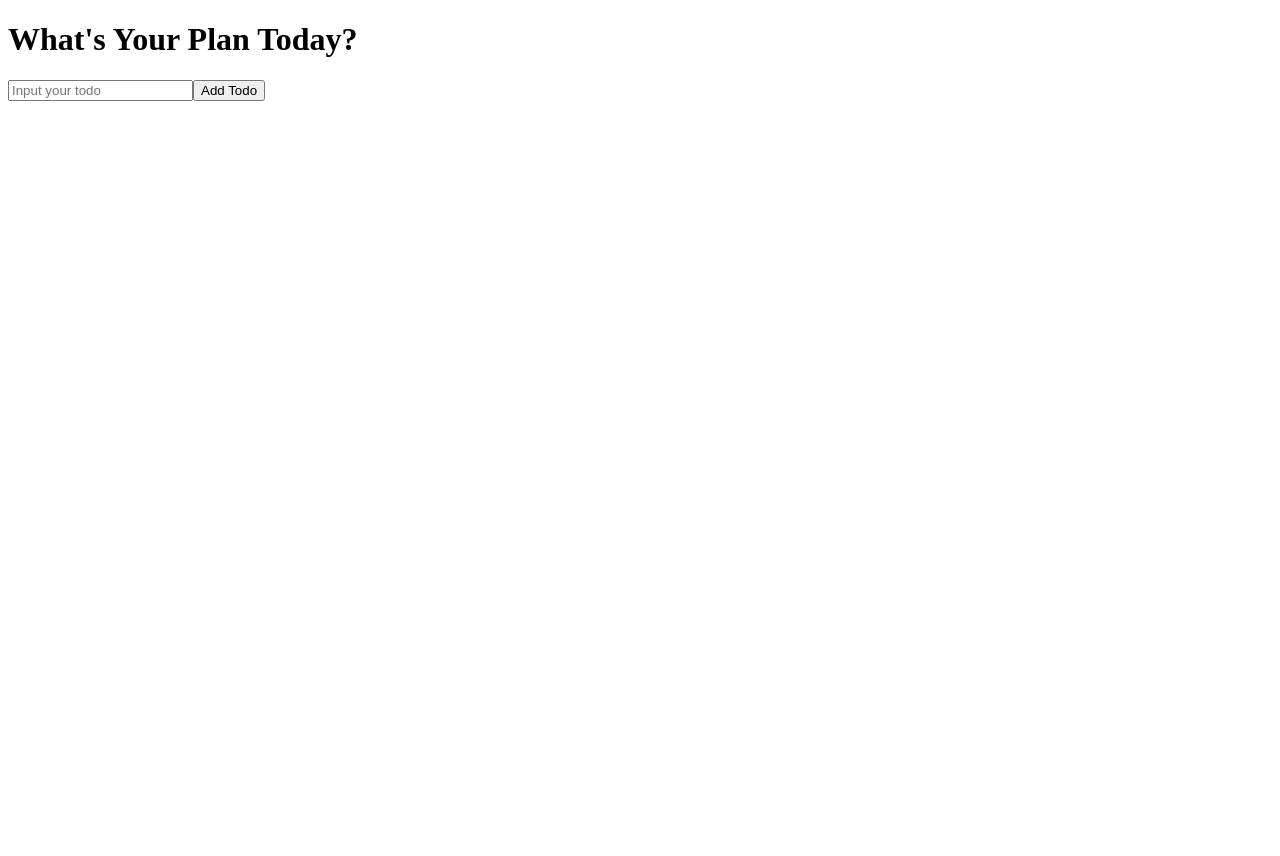
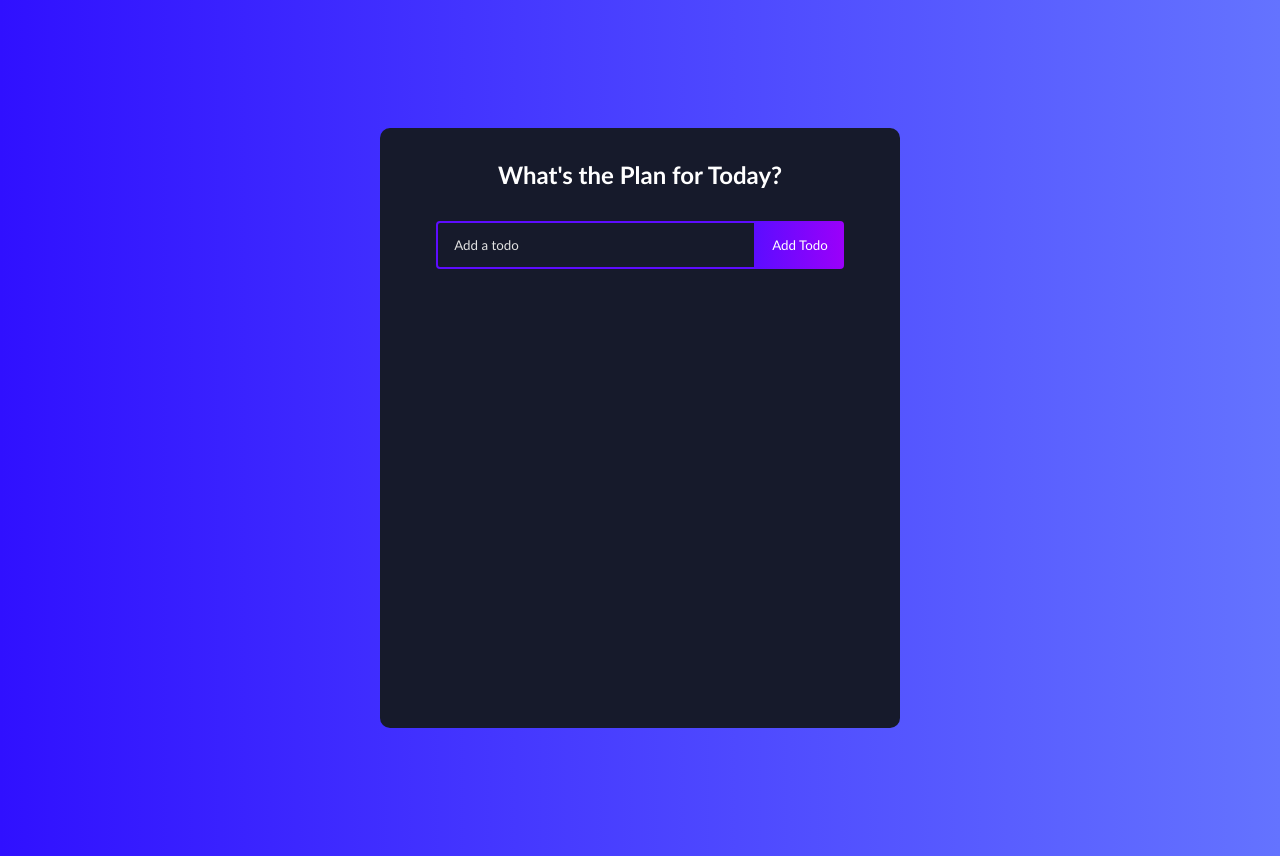
Before and after one commit to nuflakbrr/react-todolist, a React (Create React App) app: page / in a window 1280 px wide. Before the commit the page ends 800 px from the top, so only its background shows below. Built offline with nearby package versions, Linux system fonts and the light colour scheme.

Commit message:
create Todo and styling

```diff
--- a/package.json
+++ b/package.json
@@ -8,6 +8,7 @@
     "@testing-library/user-event": "^12.8.3",
     "react": "^17.0.2",
     "react-dom": "^17.0.2",
+    "react-icons": "^4.2.0",
     "react-scripts": "4.0.3",
     "web-vitals": "^1.1.2"
   },
--- a/src/App.css
+++ b/src/App.css
@@ -1,38 +1,118 @@
-/* .App {
-  text-align: center;
+* {
+  box-sizing: border-box;
+  margin: 0;
+  padding: 0;
+  font-family: "Trebuchet MS", "Lucida Sans Unicode", "Lucida Grande", "Lucida Sans", Arial, sans-serif;
 }
 
-.App-logo {
-  height: 40vmin;
-  pointer-events: none;
+body {
+  background: linear-gradient(90deg, rgba(48, 16, 255, 1) 0%, rgba(100, 115, 255, 1) 100%);
+}
+.todo-app {
+  display: flex;
+  flex-direction: column;
+  justify-content: start;
+  width: 520px;
+  min-height: 600px;
+  background: #161a2b;
+  text-align: center;
+  margin: 128px auto;
+  border-radius: 10px;
+  padding-bottom: 32px;
 }
 
-@media (prefers-reduced-motion: no-preference) {
-  .App-logo {
-    animation: App-logo-spin infinite 20s linear;
-  }
+h1 {
+  margin: 32px 0;
+  color: #fff;
+  font-size: 24px;
 }
 
-.App-header {
-  background-color: #282c34;
-  min-height: 100vh;
-  display: flex;
-  flex-direction: column;
-  align-items: center;
-  justify-content: center;
-  font-size: calc(10px + 2vmin);
-  color: white;
+.complete {
+  text-decoration: line-through;
+  opacity: 0.4;
 }
 
-.App-link {
-  color: #61dafb;
+.todo-form {
+  margin-bottom: 32px;
 }
 
-@keyframes App-logo-spin {
-  from {
-    transform: rotate(0deg);
-  }
-  to {
-    transform: rotate(360deg);
-  }
-} */
+.todo-input {
+  padding: 14px 32px 14px 16px;
+  border-radius: 4px 0 0 4px;
+  border: 2px solid #5d0cff;
+  outline: none;
+  width: 320px;
+  background: transparent;
+  color: #fff;
+}
+
+.todo-input::placeholder {
+  color: #e2e2e2;
+}
+
+.todo-button {
+  padding: 16px;
+  border: none;
+  border-radius: 0 4px 4px 0;
+  cursor: pointer;
+  outline: none;
+  background: linear-gradient(90deg, rgba(93, 12, 255, 1) 0%, rgba(155, 0, 250, 1) 100%);
+  color: #fff;
+  text-transform: capitalize;
+}
+
+.todo-input.edit {
+  border: 2px solid #149fff;
+}
+
+.todo-button.edit {
+  background: linear-gradient(90deg, rgba(20, 159, 255, 1) 0%, rgba(17, 122, 255, 1) 100%);
+  padding: 16px 22px;
+}
+
+.todo-container {
+  display: flex;
+  flex-direction: row;
+  position: relative;
+}
+
+.todo-row {
+  display: flex;
+  justify-content: space-between;
+  align-items: center;
+  margin: 4px auto;
+  color: #fff;
+  background: linear-gradient(90deg, rgba(255, 118, 20, 1) 0%, rgba(255, 84, 17, 1) 100%);
+
+  padding: 16px;
+  border-radius: 5px;
+  width: 90%;
+}
+
+.todo-row:nth-child(4n + 1) {
+  background: linear-gradient(90deg, rgba(93, 12, 255, 1) 0%, rgba(155, 0, 250, 1) 100%);
+}
+
+.todo-row:nth-child(4n + 2) {
+  background: linear-gradient(90deg, rgba(255, 12, 241, 1) 0%, rgba(250, 0, 135, 1) 100%);
+}
+
+.todo-row:nth-child(4n + 3) {
+  background: linear-gradient(90deg, rgba(20, 159, 255, 1) 0%, rgba(17, 122, 255, 1) 100%);
+}
+
+.icons {
+  display: flex;
+  align-items: center;
+  font-size: 24px;
+  cursor: pointer;
+}
+
+.delete-icon {
+  margin-right: 5px;
+  color: #fff;
+}
+
+.edit-icon {
+  color: #fff;
+}
--- a/src/App.js
+++ b/src/App.js
@@ -1,3 +1,4 @@
+import React from "react";
 import "./App.css";
 import TodoList from "./components/TodoList";
 
--- a/src/components/Todo.js
+++ b/src/components/Todo.js
@@ -0,0 +1,37 @@
+import React, { useState } from "react";
+import TodoForm from "./TodoForm";
+import { RiCloseCircleLine } from "react-icons/ri";
+import { TiEdit } from "react-icons/ti";
+
+const Todo = ({ todos, completeTodo, removeTodo, updateTodo }) => {
+  const [edit, setEdit] = useState({
+    id: null,
+    value: "",
+  });
+
+  const submitUpdate = (value) => {
+    updateTodo(edit.id, value);
+    setEdit({
+      id: null,
+      value: "",
+    });
+  };
+
+  if (edit.id) {
+    return <TodoForm edit={edit} onSubmit={submitUpdate} />;
+  }
+
+  return todos.map((todo, index) => (
+    <div className={todo.isComplete ? "todo-row complete" : "todo-row"} key={index}>
+      <div key={todo.id} onClick={() => completeTodo(todo.id)}>
+        {todo.text}
+      </div>
+      <div className="icons">
+        <RiCloseCircleLine onClick={() => removeTodo(todo.id)} className="delete-icon" />
+        <TiEdit onClick={() => setEdit({ id: todo.id, value: todo.text })} className="edit-icon" />
+      </div>
+    </div>
+  ));
+};
+
+export default Todo;
--- a/src/components/TodoForm.js
+++ b/src/components/TodoForm.js
@@ -1,7 +1,13 @@
-import React, { useState } from "react";
+import React, { useState, useEffect, useRef } from "react";
 
 function TodoForm(props) {
-  const [input, setInput] = useState("");
+  const [input, setInput] = useState(props.edit ? props.edit.value : "");
+
+  const inputRef = useRef(null);
+
+  useEffect(() => {
+    inputRef.current.focus();
+  });
 
   const handleChange = (e) => {
     setInput(e.target.value);
@@ -14,14 +20,26 @@
       id: Math.floor(Math.random() * 10000),
       text: input,
     });
-
     setInput("");
   };
 
   return (
-    <form className="todo-form" onSubmit={handleSubmit}>
-      <input type="text" placeholder="Input your todo" value={input} name="text" className="todo-input" onChange={handleChange} />
-      <button className="todo-button">Add Todo</button>
+    <form onSubmit={handleSubmit} className="todo-form">
+      {props.edit ? (
+        <>
+          <input placeholder="Update your item" value={input} onChange={handleChange} name="text" ref={inputRef} className="todo-input edit" />
+          <button onClick={handleSubmit} className="todo-button edit">
+            Update
+          </button>
+        </>
+      ) : (
+        <>
+          <input placeholder="Add a todo" value={input} onChange={handleChange} name="text" className="todo-input" ref={inputRef} />
+          <button onClick={handleSubmit} className="todo-button">
+            Add todo
+          </button>
+        </>
+      )}
     </form>
   );
 }
--- a/src/components/TodoList.js
+++ b/src/components/TodoList.js
@@ -1,5 +1,6 @@
 import React, { useState } from "react";
 import TodoForm from "./TodoForm";
+import Todo from "./Todo";
 
 function TodoList() {
   const [todos, setTodos] = useState([]);
@@ -12,13 +13,39 @@
     const newTodos = [todo, ...todos];
 
     setTodos(newTodos);
+    console.log(...todos);
+  };
+
+  const updateTodo = (todoId, newValue) => {
+    if (!newValue.text || /^\s*$/.test(newValue.text)) {
+      return;
+    }
+
+    setTodos((prev) => prev.map((item) => (item.id === todoId ? newValue : item)));
+  };
+
+  const removeTodo = (id) => {
+    const removedArr = [...todos].filter((todo) => todo.id !== id);
+
+    setTodos(removedArr);
+  };
+
+  const completeTodo = (id) => {
+    let updatedTodos = todos.map((todo) => {
+      if (todo.id === id) {
+        todo.isComplete = !todo.isComplete;
+      }
+      return todo;
+    });
+    setTodos(updatedTodos);
   };
 
   return (
-    <div>
-      <h1>What's Your Plan Today?</h1>
-      <TodoForm onsubmit={addTodo} />
-    </div>
+    <>
+      <h1>What's the Plan for Today?</h1>
+      <TodoForm onSubmit={addTodo} />
+      <Todo todos={todos} completeTodo={completeTodo} removeTodo={removeTodo} updateTodo={updateTodo} />
+    </>
   );
 }
 
```
Also changed, not shown: 1 other file (tests, documents, lock files or other folders).
